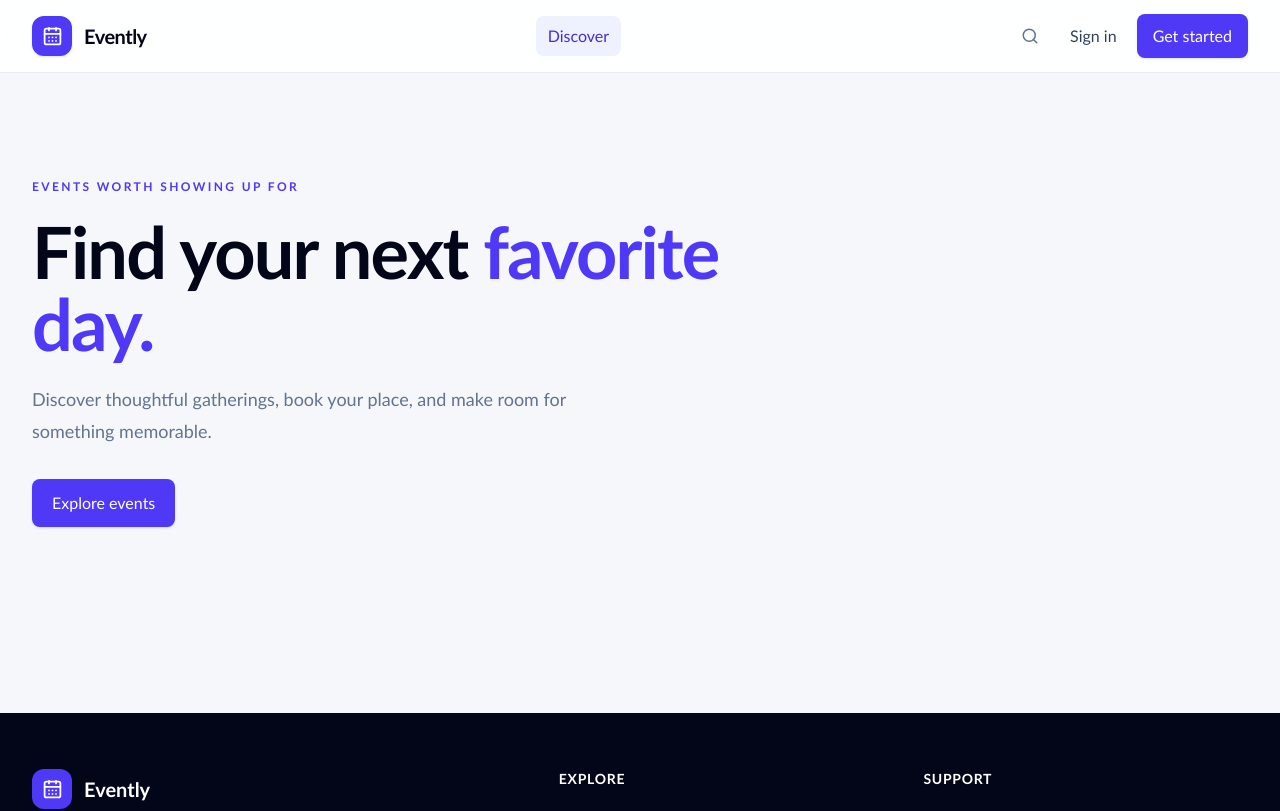
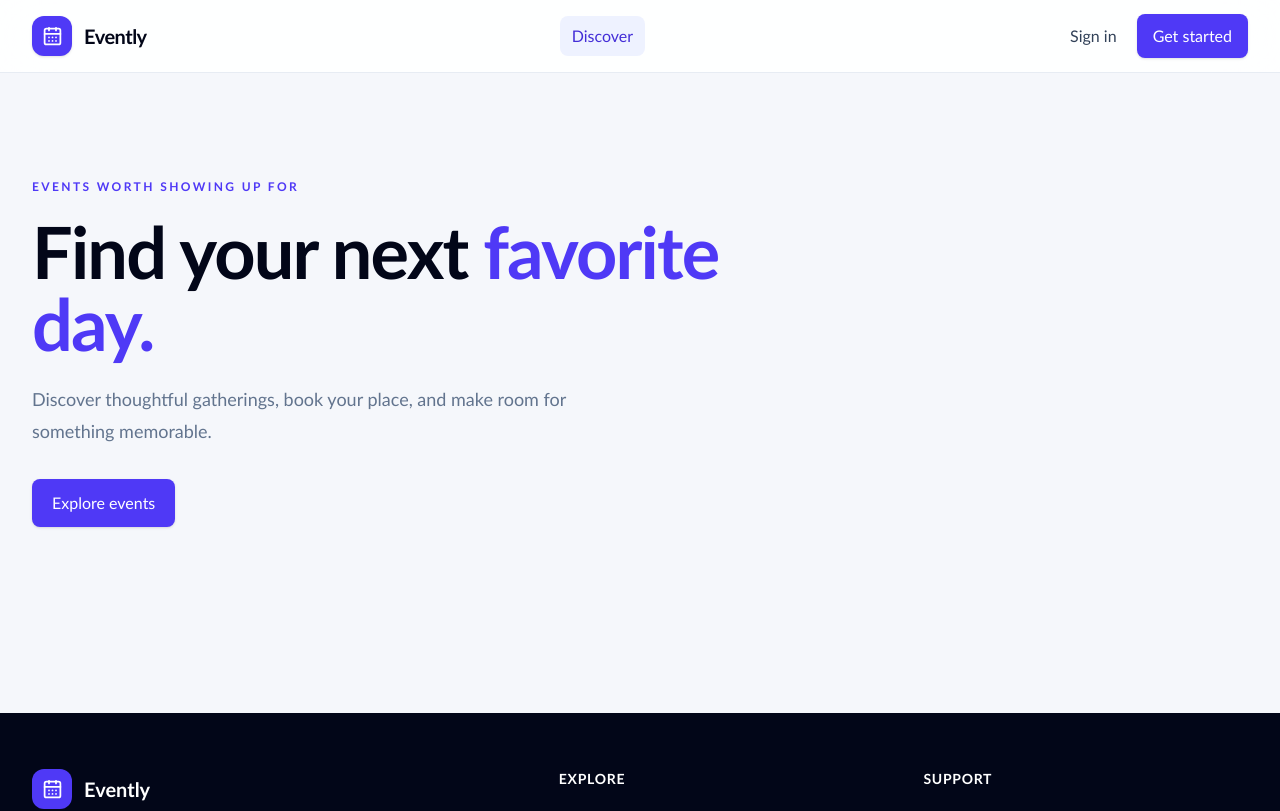
Before and after one commit to Abhishekn1234/events_frontend_apiro, a React app: page / in a window 1280 px wide. Shown: the top 811 px of the page. Built offline with nearby package versions, Linux system fonts and the light colour scheme; the HTML template or start-up script is replaced by a standard one.

Commit message:
Update Navbar to conditionally render search form for authenticated customers

```diff
--- a/src/components/Navbar.jsx
+++ b/src/components/Navbar.jsx
@@ -24,6 +24,7 @@ export default function Navbar() {
   const isAuthenticated = useAuthStore((state) => state.isAuthenticated);
   const logout = useAuthStore((state) => state.logout);
   const isOrganizer = user?.role === "ORGANIZER";
+  const isCustomer = isAuthenticated && user?.role === "CUSTOMER";
   const dashboardPath = isOrganizer
     ? "/organizer/dashboard"
     : "/customer/dashboard";
@@ -112,7 +113,7 @@ export default function Navbar() {
 
           <div className="flex items-center gap-2">
             {isOrganizer && <ThemeToggle />}
-            {!isOrganizer && (searchOpen ? (
+            {isCustomer && (searchOpen ? (
               <form
                 onSubmit={handleSearch}
                 className="flex items-center rounded-lg border border-slate-200 bg-white px-2 focus-within:border-indigo-400"
```
